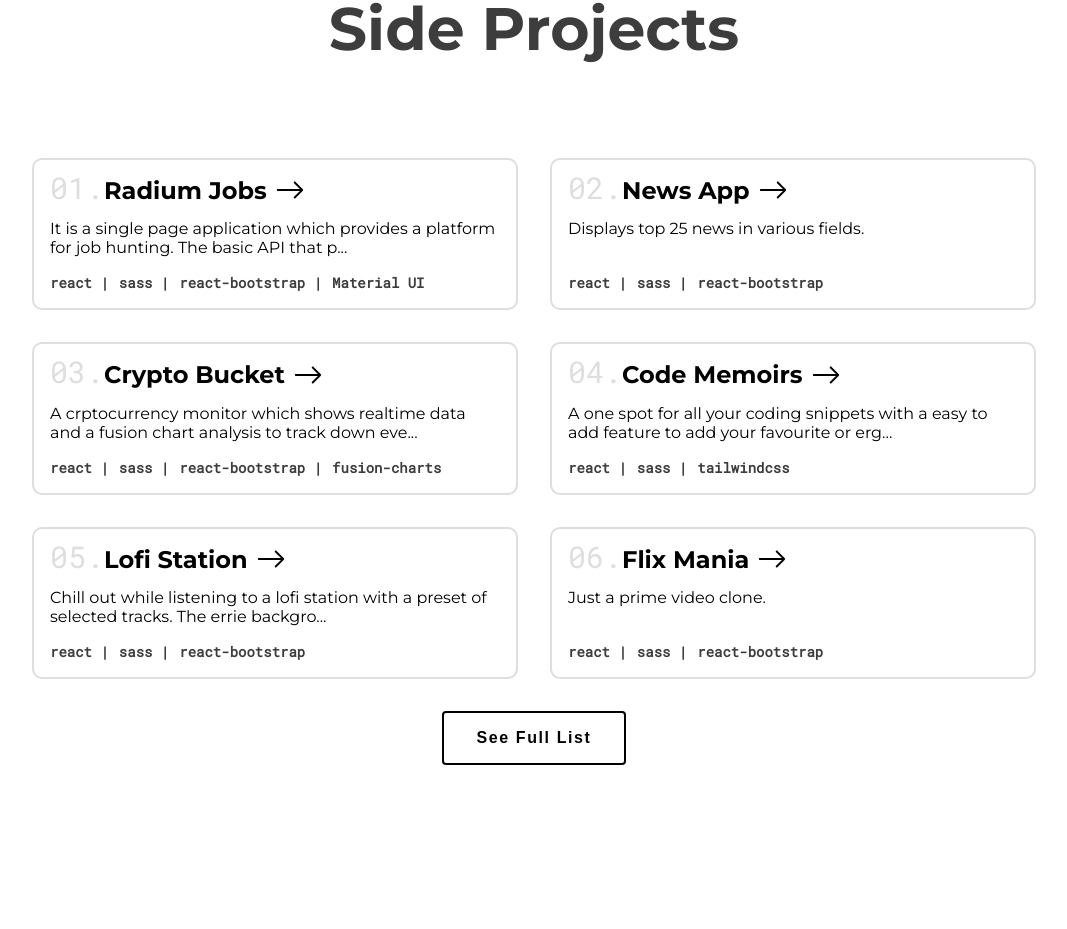
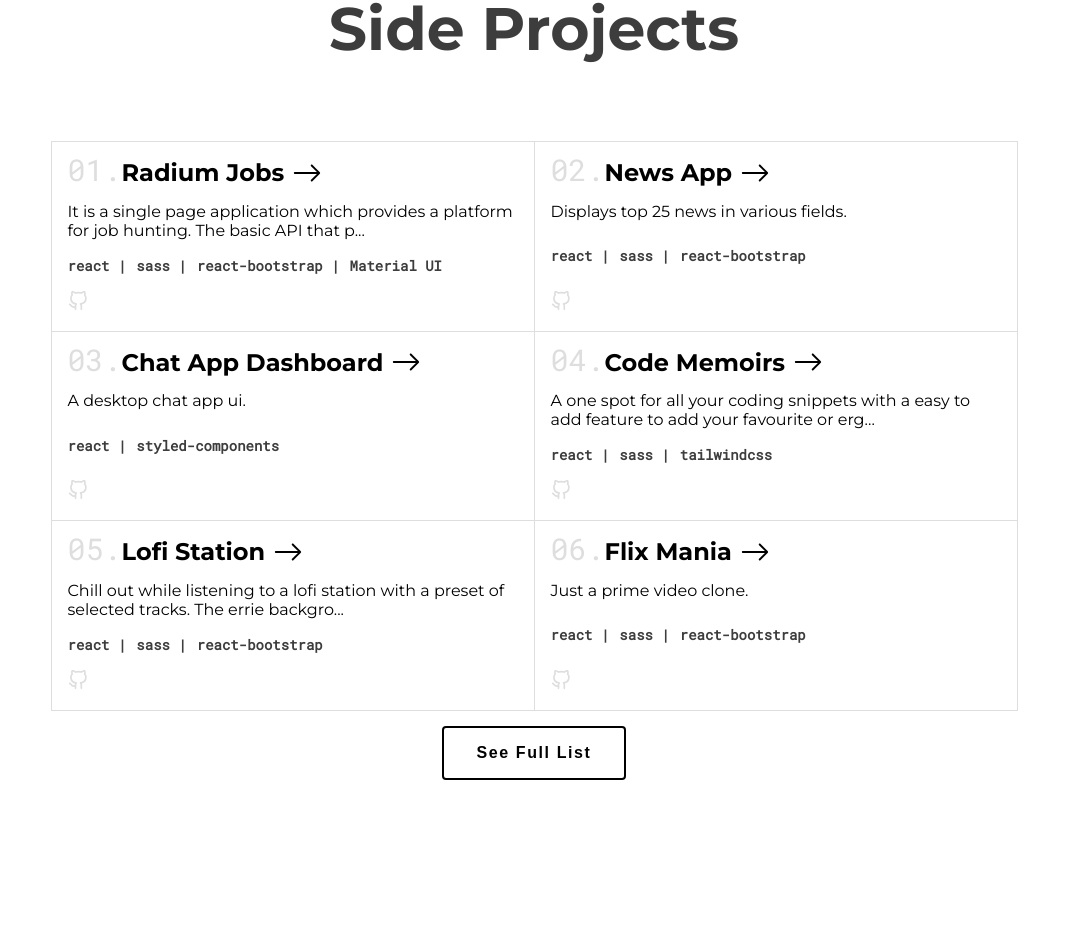
Before and after one commit to arun0808rana/portfolio-arun, a React (Create React App) app: page / in a window 1280 px wide. Shown: the part 2881-3810 px from the top of the page, without its empty margins (106-1173 px from the left). Built offline with nearby package versions, Linux system fonts and the light colour scheme.

Commit message:
github repo link add

```diff
--- a/src/components/projects/Projects.js
+++ b/src/components/projects/Projects.js
@@ -1,16 +1,20 @@
-import React, {useState} from "react";
+import React, { useState } from "react";
 import styled from "styled-components/macro";
 import openInNewTabIcon from "../../assets/icons/open-in-new-tab.svg";
 import octoIcon from "../../assets/icons/octo.svg";
 import RightArrow from "../../assets/icons/bi_arrow-right.svg";
 import ProjectModal from "../projectModal/ProjectModal";
 
-function Projects({isInsideModal}) {
-  const [projects, setProjects] = useState(isInsideModal ? projectsData : projectsData.slice(0,6))
-  const openProject = (link) => {
-    console.log('link', link)
+function Projects({ isInsideModal }) {
+  const [projects, setProjects] = useState(isInsideModal ? projectsData : projectsData.slice(0, 6))
+  const openLink = (link) => {
     window.open(link, "_blank");
   };
+  const openRepo = (e) => {
+    e.stopPropagation();
+    e.preventDefault();
+    window.open(e.target.getAttribute('data-url'), '_blank');
+  }
 
   return (
     <Wrapper id="side-projects-id">
@@ -23,8 +27,7 @@ function Projects({isInsideModal}) {
               key={`projects-card-${index}`}
               href={project.url}
               target="_blank"
-              onClick={() => openProject(project.url)}
-              // onMouseDown={openProject(project.url)}
+              onClick={() => openLink(project.url)}
             >
               <div>
                 {" "}
@@ -52,7 +55,7 @@ function Projects({isInsideModal}) {
                   {project.description.substring(0, 95)}
                   {project.description.length -
                     project.description.substring(0, 95).length >
-                  1
+                    1
                     ? "..."
                     : ""}
                 </div>
@@ -69,18 +72,17 @@ function Projects({isInsideModal}) {
                   );
                 })}
               </div>
-              {/* <div className="social-icons">
-                <a
-                  href={project.repo}
-                  target="_blank"
-                  rel="noopener noreferrer"
+              <div className="social-icons">
+                <span
+
                 >
-                  <img src={octoIcon} alt="" />
-                </a>
-                <a href={project.url} target="_blank" rel="noopener noreferrer">
+                  <img data-url={project.repo}
+                    onClick={openRepo} src={octoIcon} alt="" />
+                </span>
+                {/* <a href={project.url} target="_blank" rel="noopener noreferrer">
                   <img src={openInNewTabIcon} alt="" />
-                </a>
-              </div> */}
+                </a> */}
+              </div>
             </a>
           );
         })}
@@ -110,18 +112,12 @@ const Wrapper = styled.div`
     justify-content: space-between;
     width: calc(100% - 2rem);
     padding: 0.5rem 1rem 1rem;
-    margin: 1rem;
     max-width: 450px;
     min-height: 100px;
-    border: 2px solid var(--tertiary-color);
-    /* background: var(--primary-color); */
+    border: 1px solid var(--tertiary-color);
     color: var(--primary-color);
-    border-radius: 10px;
     transition: transform 0.3s;
-    &:hover {
-      transition: transform 0.3s;
-      transform: translate(-2px, 2px);
-    }
+    margin: -0.5px;
     cursor: pointer;
     .d-flex {
       align-items: baseline;
@@ -167,7 +163,7 @@ const Wrapper = styled.div`
     }
 
     .social-icons {
-      margin: 2rem 0 0;
+      margin: 1rem 0 0;
       a {
         text-decoration: none;
       }
@@ -197,12 +193,12 @@ const projectsData = [
     repo: "https://github.com/arun0808rana/react-news",
   },
   {
-    title: "Crypto Bucket",
+    title: "Chat App Dashboard",
     description:
-      "A crptocurrency monitor which shows realtime data and a fusion chart analysis to track down every famous e-coin.",
-    stack: ["react", "sass", "react-bootstrap", "fusion-charts"],
-    url: "https://arun0808rana.github.io/cryptobucket-rc-frontend/",
-    repo: "https://github.com/arun0808rana/cryptobucket-rc-frontend",
+      "A desktop chat app ui.",
+    stack: ["react", "styled-components"],
+    url: "https://arun0808rana.github.io/chat-dashboard/",
+    repo: "https://github.com/arun0808rana/chat-dashboard",
   },
   {
     title: "Code Memoirs",
@@ -267,4 +263,12 @@ const projectsData = [
     url: "https://github.com/arun0808rana/react-webpack.git",
     repo: "https://github.com/arun0808rana/webpack-react-boilerplate",
   },
+  {
+    title: "Crypto Bucket",
+    description:
+      "A crptocurrency monitor which shows realtime data and a fusion chart analysis to track down every famous e-coin.",
+    stack: ["react", "sass", "react-bootstrap", "fusion-charts"],
+    url: "https://arun0808rana.github.io/cryptobucket-rc-frontend/",
+    repo: "https://github.com/arun0808rana/cryptobucket-rc-frontend",
+  },
 ];
```
Also changed, not shown: src/assets/icons/octo.svg.
